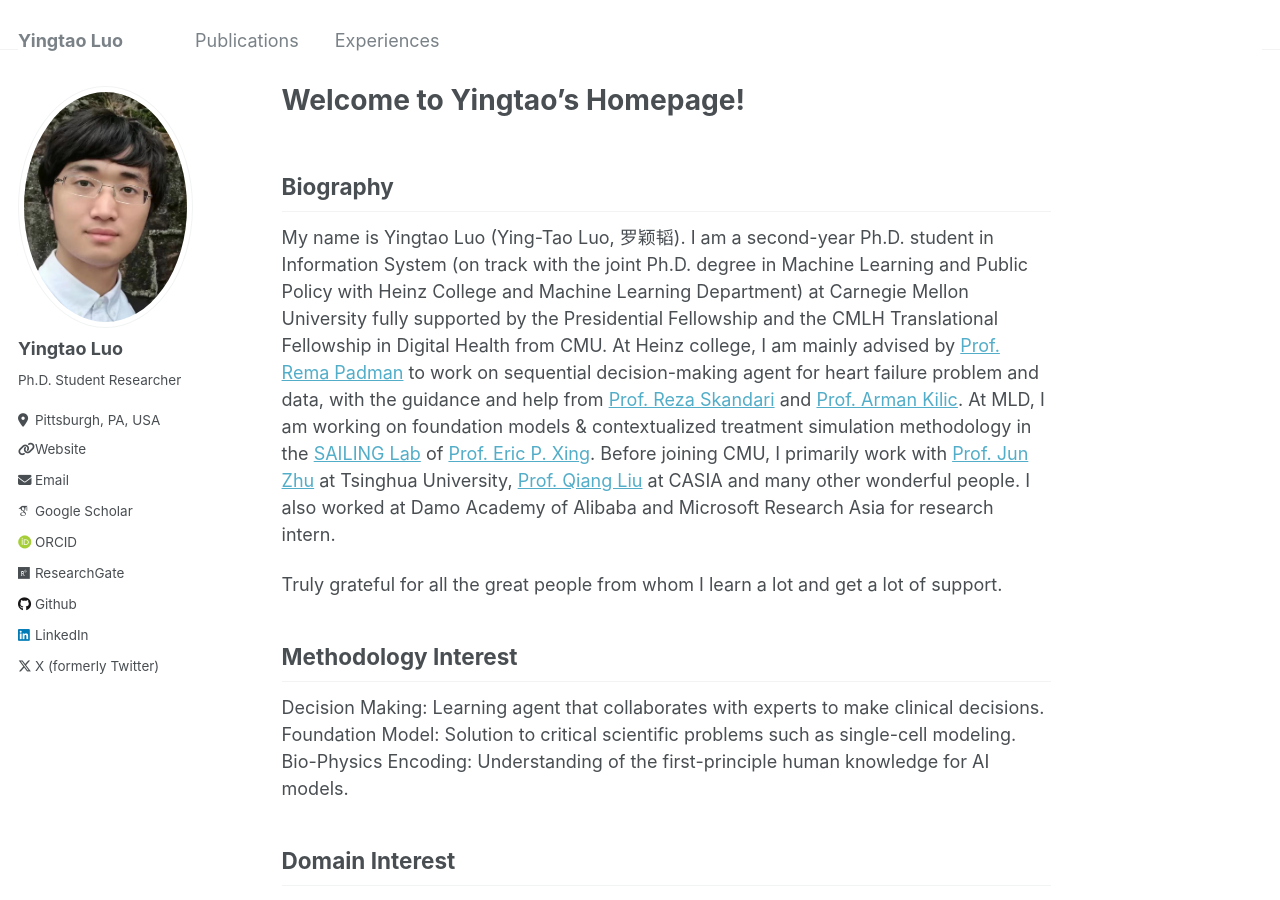
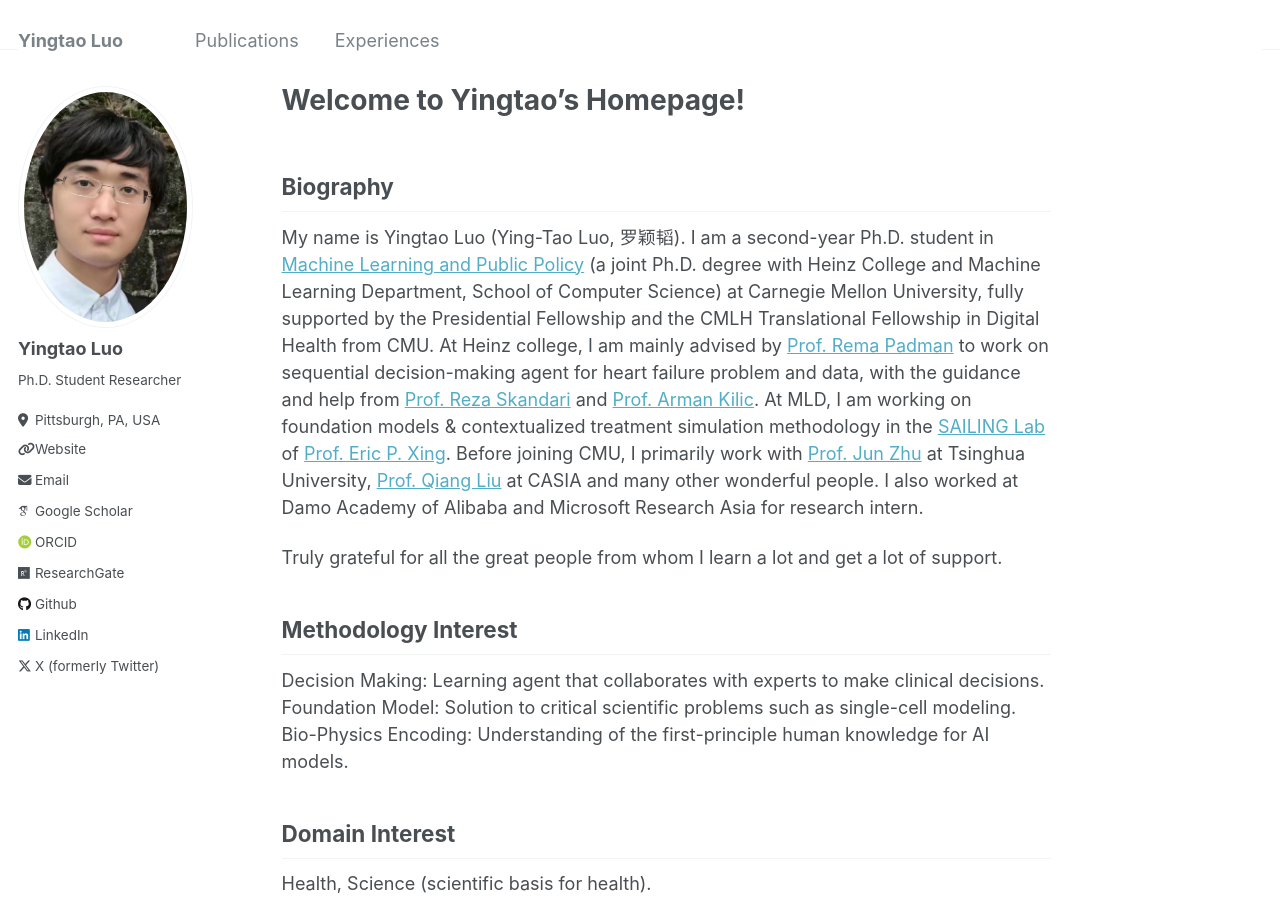
Before and after one commit to yingtaoluo/yingtaoluo.github.io, a Jekyll site: the page built from _pages/about.md, in a window 1280 px wide and 900 px high. Built offline with Jekyll 4.4.1, drawn with Linux system fonts in a browser that asks for light colours; some web fonts are replaced.

Commit message:
Update about.md

```diff
--- a/_pages/about.md
+++ b/_pages/about.md
@@ -9,7 +9,7 @@ redirect_from:
 ---
 
 ## Biography
-My name is Yingtao Luo (Ying-Tao Luo, 罗颖韬). I am a second-year Ph.D. student in Information System (on track with the joint Ph.D. degree in Machine Learning and Public Policy with Heinz College and Machine Learning Department) at Carnegie Mellon University fully supported by the Presidential Fellowship and the CMLH Translational Fellowship in Digital Health from CMU. At Heinz college, I am mainly advised by [Prof. Rema Padman](https://www.heinz.cmu.edu/faculty-research/profiles/padman-rema) to work on sequential decision-making agent for heart failure problem and data, with the guidance and help from [Prof. Reza Skandari](https://profiles.imperial.ac.uk/r.skandari) and [Prof. Arman Kilic](https://providers.muschealth.org/sc/charleston/arman-kilic-md). At MLD, I am working on foundation models & contextualized treatment simulation methodology in the [SAILING Lab](https://sailing-lab.github.io/) of [Prof. Eric P. Xing](http://www.cs.cmu.edu/~epxing/). Before joining CMU, I primarily work with [Prof. Jun Zhu](https://ml.cs.tsinghua.edu.cn/~jun/index.shtml) at Tsinghua University, [Prof. Qiang Liu](https://john-qiangliu.tech/) at CASIA and many other wonderful people. I also worked at Damo Academy of Alibaba and Microsoft Research Asia for research intern.
+My name is Yingtao Luo (Ying-Tao Luo, 罗颖韬). I am a second-year Ph.D. student in [Machine Learning and Public Policy](https://www.ml.cmu.edu/people/phd-students.html) (a joint Ph.D. degree with Heinz College and Machine Learning Department, School of Computer Science) at Carnegie Mellon University, fully supported by the Presidential Fellowship and the CMLH Translational Fellowship in Digital Health from CMU. At Heinz college, I am mainly advised by [Prof. Rema Padman](https://www.heinz.cmu.edu/faculty-research/profiles/padman-rema) to work on sequential decision-making agent for heart failure problem and data, with the guidance and help from [Prof. Reza Skandari](https://profiles.imperial.ac.uk/r.skandari) and [Prof. Arman Kilic](https://providers.muschealth.org/sc/charleston/arman-kilic-md). At MLD, I am working on foundation models & contextualized treatment simulation methodology in the [SAILING Lab](https://sailing-lab.github.io/) of [Prof. Eric P. Xing](http://www.cs.cmu.edu/~epxing/). Before joining CMU, I primarily work with [Prof. Jun Zhu](https://ml.cs.tsinghua.edu.cn/~jun/index.shtml) at Tsinghua University, [Prof. Qiang Liu](https://john-qiangliu.tech/) at CASIA and many other wonderful people. I also worked at Damo Academy of Alibaba and Microsoft Research Asia for research intern.
 
 Truly grateful for all the great people from whom I learn a lot and get a lot of support.
 
```
